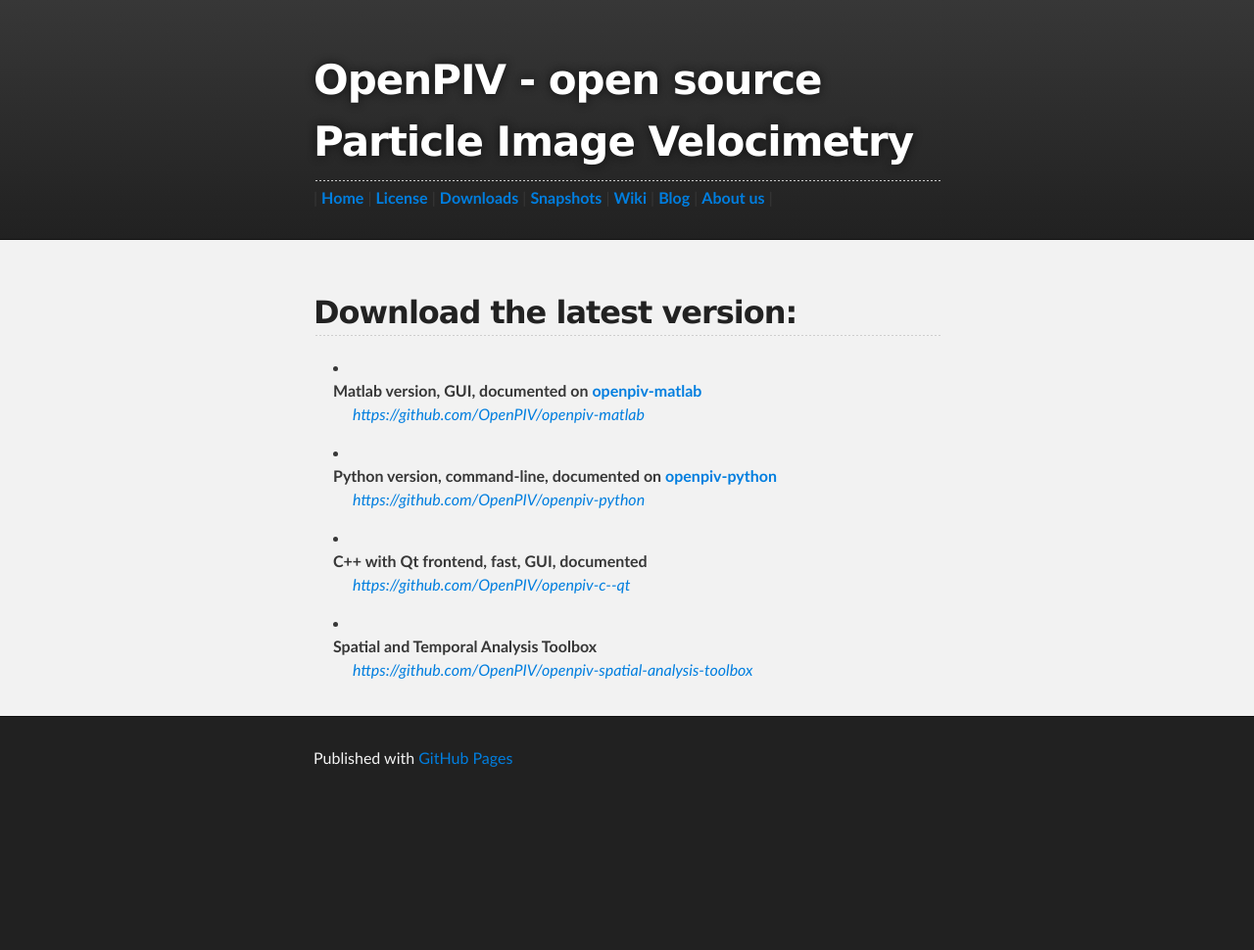
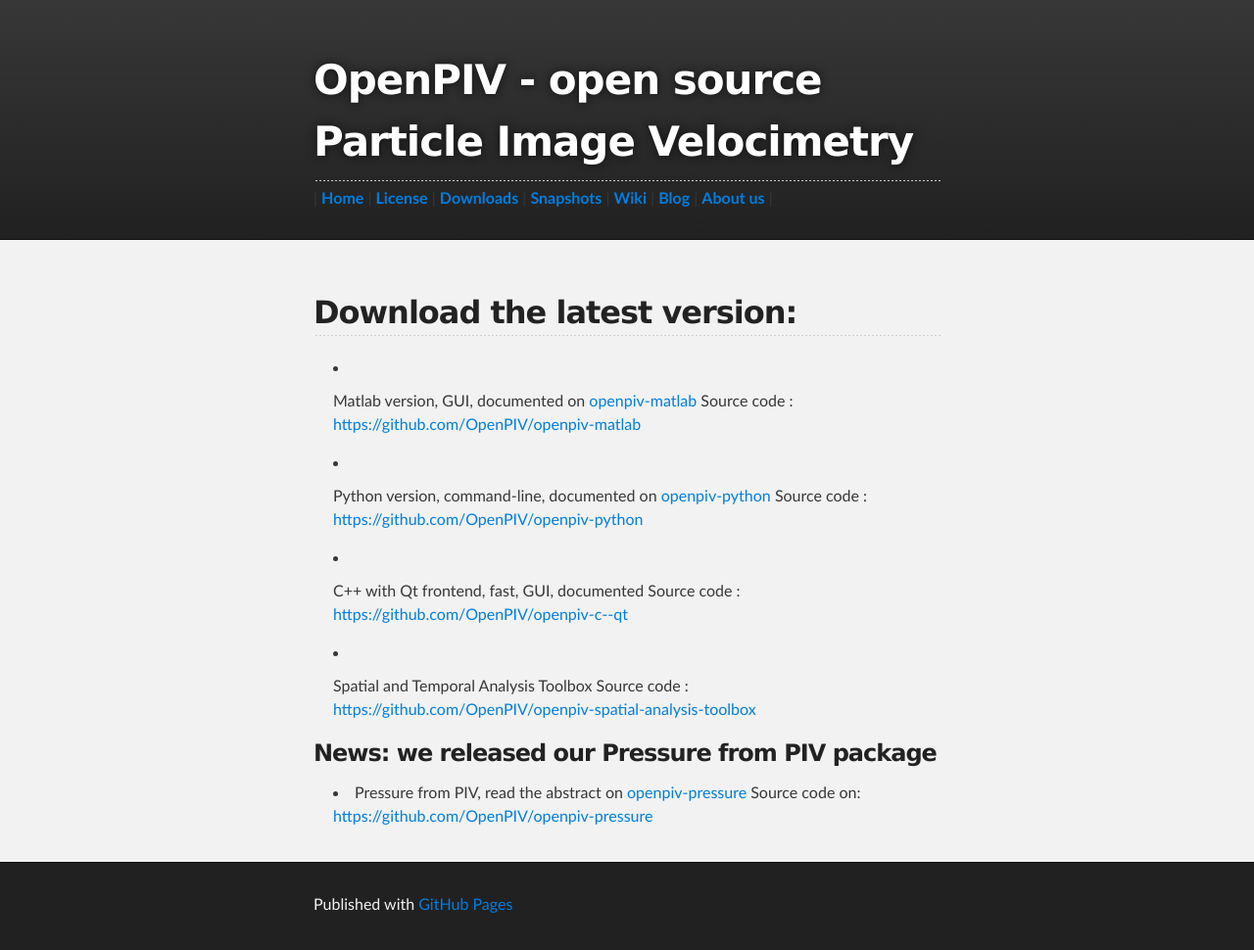
Before and after one commit to OpenPIV/openpiv.github.com, a Jekyll site: the page built from downloads.md, in a window 1280 px wide. Shown: the whole page at 98% size. Built offline with Jekyll 4.4.1, drawn with Linux system fonts in a browser that asks for light colours; Markdown is read by kramdown in place of the engine named in the settings; before the commit the page ends 900 px from its top, so only the background shows below that.

Commit message:
updated _config.yml with redcarpet (maruku fails) and added openpiv-pressure

```diff
--- a/_config.yml
+++ b/_config.yml
@@ -2,6 +2,7 @@
 server: false
 lsi: false
 pygments: true
+markdown: redcarpet
 permalink: /:year/:month/:day/:title
 paginate: 10
 title: OpenPIV - open source particle image velocimetry
--- a/downloads.md
+++ b/downloads.md
@@ -6,18 +6,24 @@
 ## Download the latest version:
 
 * Matlab version,  GUI, documented on [openpiv-matlab]
-: <https://github.com/OpenPIV/openpiv-matlab>
+Source code : <https://github.com/OpenPIV/openpiv-matlab>
+
+* Python version, command-line, documented on [openpiv-python]
+Source code : <https://github.com/OpenPIV/openpiv-python>
+
+* C++ with Qt frontend, fast, GUI, documented
+Source code : <https://github.com/OpenPIV/openpiv-c--qt>
+
+* Spatial and Temporal Analysis Toolbox
+Source code : <https://github.com/OpenPIV/openpiv-spatial-analysis-toolbox>
 
 
-* Python version, command-line, documented on [openpiv-python]
-: <https://github.com/OpenPIV/openpiv-python>
+### News: we released our Pressure from PIV package
 
-* C++ with Qt frontend, fast, GUI, documented
-: <https://github.com/OpenPIV/openpiv-c--qt>
-
-* Spatial and Temporal Analysis Toolbox
-: <https://github.com/OpenPIV/openpiv-spatial-analysis-toolbox>
+* Pressure from PIV, read the abstract on [openpiv-pressure]
+Source code on: <https://github.com/OpenPIV/openpiv-pressure>
 
 
 [openpiv-matlab]: http://www.openpiv.net/openpiv-matlab
 [openpiv-python]: http://www.openpiv.net/openpiv-python
+[openpiv-pressure]: http://www.openpiv.net/openpiv-pressure
```
